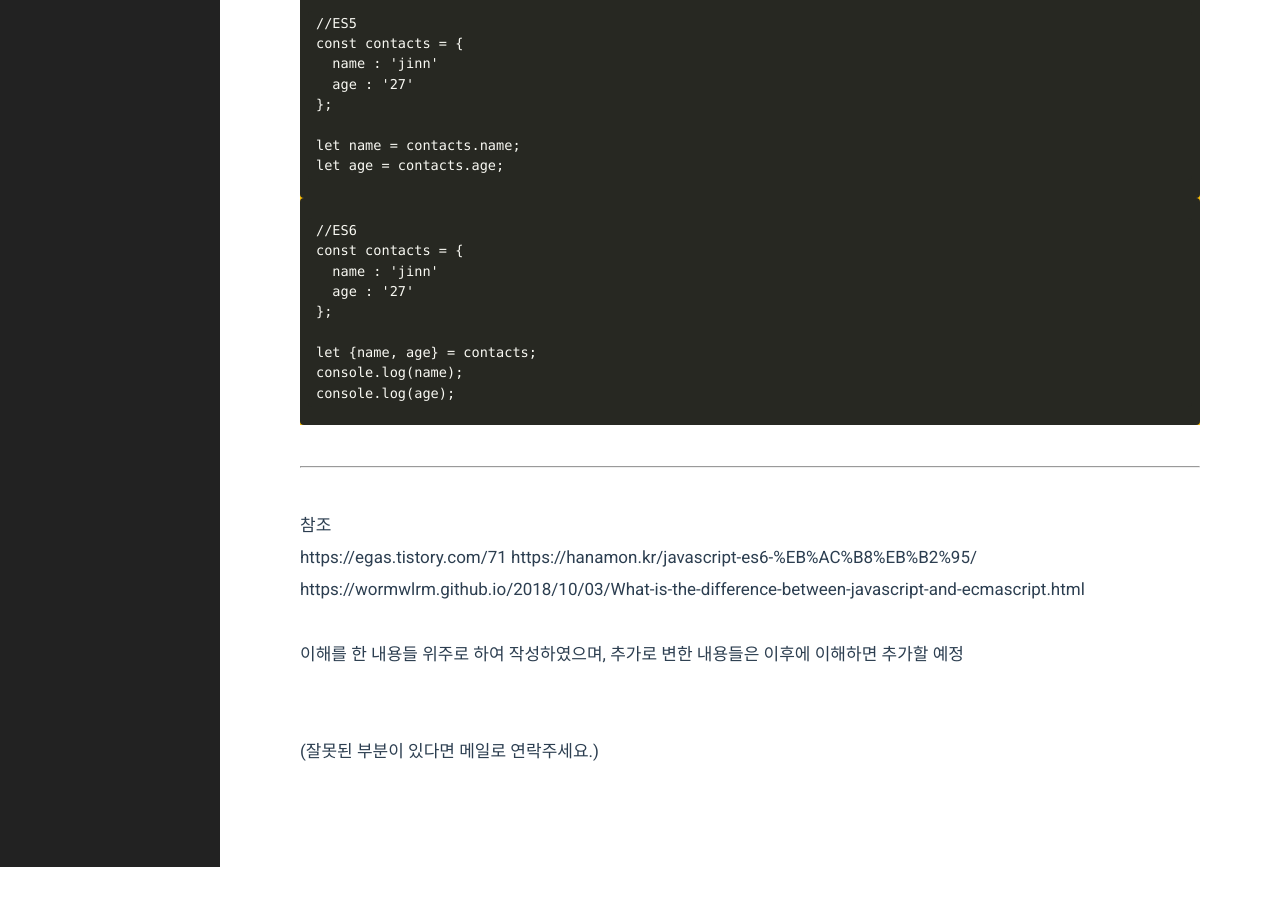
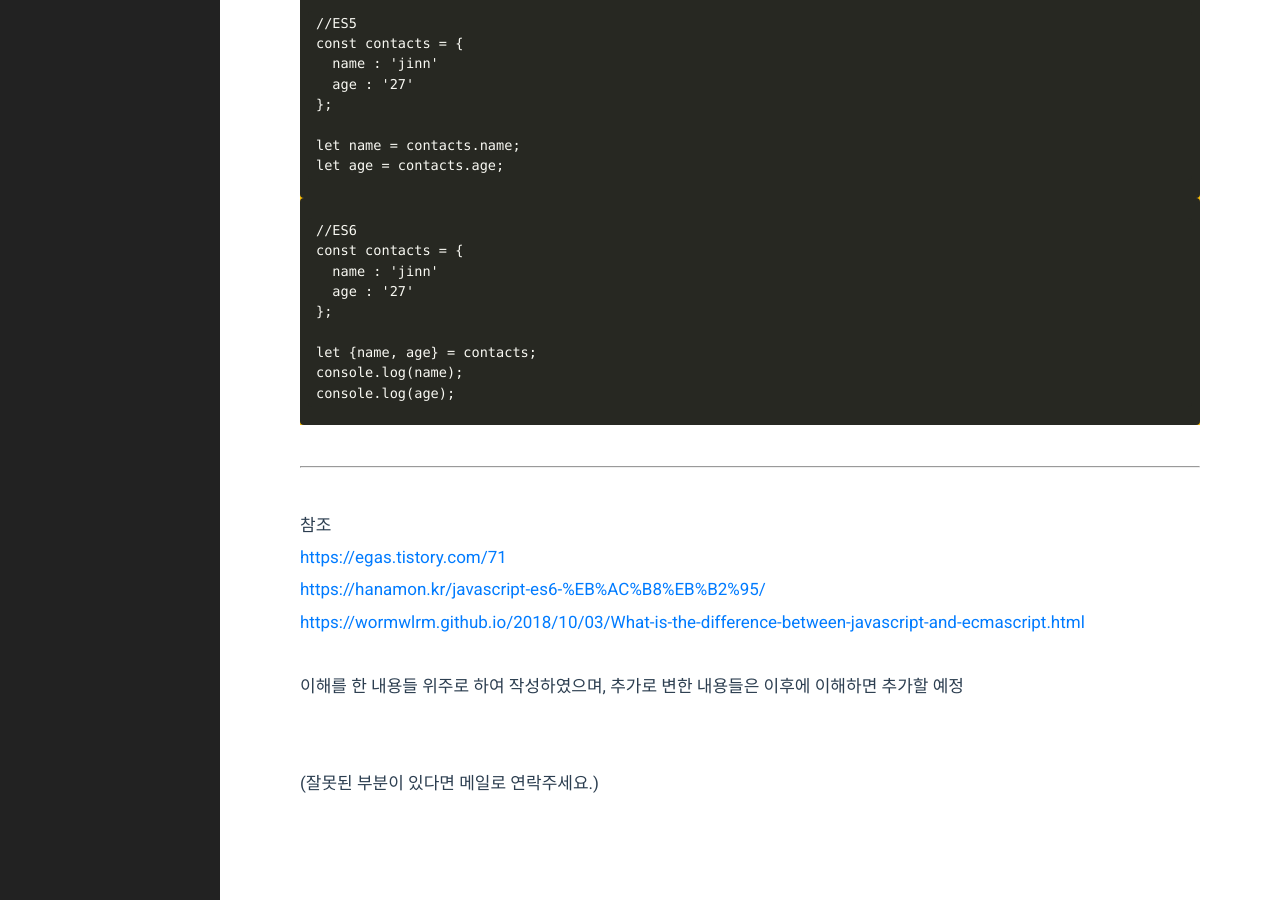
Before and after one commit to zinnli/zinnli.github.io, a Jekyll site: the page built from _posts/2022-10-02-JavaScript_ES6_01.markdown, in a window 1280 px wide and 900 px high, scrolled down 3190 px. Built offline with Jekyll 4.4.1, drawn with Linux system fonts in a browser that asks for light colours; before the commit the page ends 4057 px from its top, so only the background shows below that.

Commit message:
ES6 fldzm 링크 수정

```diff
--- a/_posts/2022-10-02-JavaScript_ES6_01.markdown
+++ b/_posts/2022-10-02-JavaScript_ES6_01.markdown
@@ -170,9 +170,9 @@ console.log(age);
 <br/>
 
 참조 <br/>
-https://egas.tistory.com/71
-https://hanamon.kr/javascript-es6-%EB%AC%B8%EB%B2%95/
-https://wormwlrm.github.io/2018/10/03/What-is-the-difference-between-javascript-and-ecmascript.html
+<https://egas.tistory.com/71> <br/>
+<https://hanamon.kr/javascript-es6-%EB%AC%B8%EB%B2%95/> <br/>
+<https://wormwlrm.github.io/2018/10/03/What-is-the-difference-between-javascript-and-ecmascript.html> <br/>
 
 <br/>
 이해를 한 내용들 위주로 하여 작성하였으며, 추가로 변한 내용들은 이후에 이해하면 추가할 예정
```
